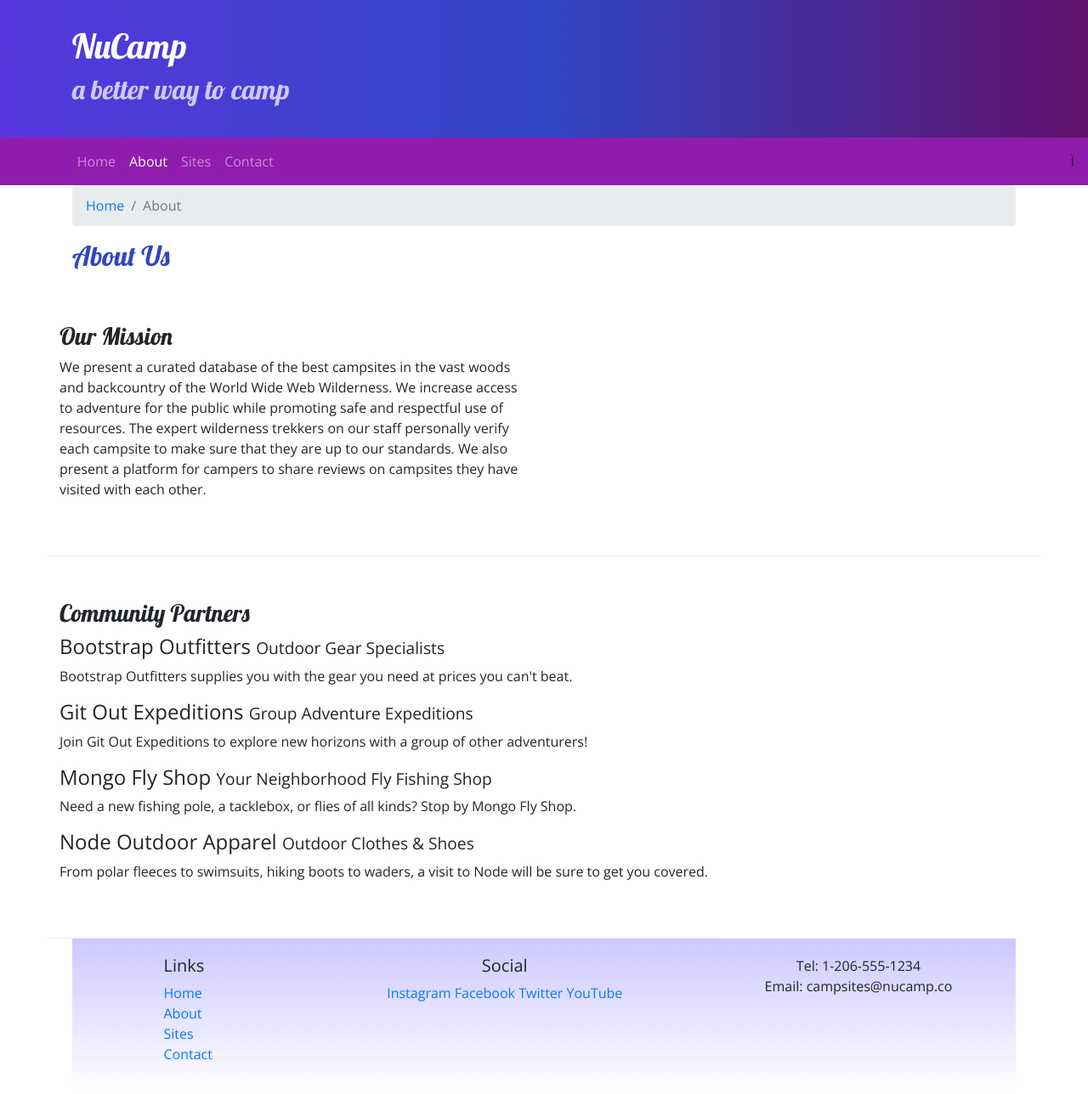
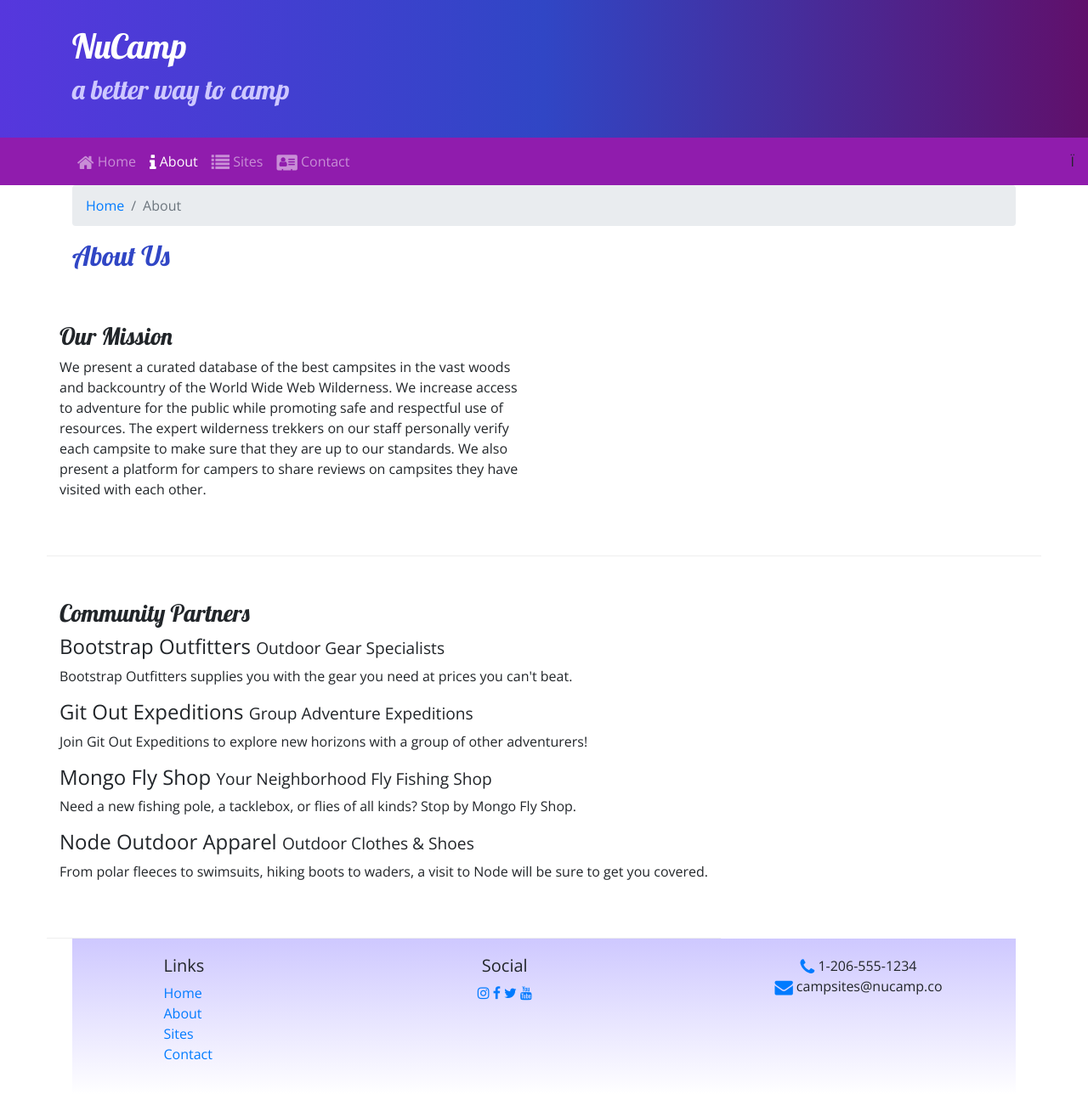
Before and after one commit to KrystalMadrinan/nucamp-bootstrap, a website: page aboutus.html in a window 1280 px wide. Shown: the whole page at 85% size. Drawn offline with nearby package versions, Linux system fonts and the light colour scheme.

Commit message:
Icon Fonts

```diff
--- a/aboutus.html
+++ b/aboutus.html
@@ -10,6 +10,7 @@
     <link rel="stylesheet" href="node_modules/bootstrap/dist/css/bootstrap.min.css" />
 
     <!-- Additional CSS need to be after Bootstrap -->
+    <link rel="stylesheet" href="node_modules/font-awesome/css/font-awesome.min.css" />
     <link rel="stylesheet" href="https://fonts.googleapis.com/css?family=Lobster|Open+Sans" />
     <link rel="stylesheet" href="css/styles.css">
 
@@ -38,10 +39,13 @@
 
             <div class="collapse navbar-collapse" id="nucampNavbar">
                 <ul class="navbar-nav">
-                    <li class="nav-item"><a class="nav-link" href="index.html">Home</a></li>
-                    <li class="nav-item active"><a class="nav-link" href="#">About</a></li>
-                    <li class="nav-item"><a class="nav-link" href="#">Sites</a></li>
-                    <li class="nav-item"><a class="nav-link" href="#">Contact</a></li>
+                    <li class="nav-item"><a class="nav-link" href="index.html"><i class="fa fa-home fa-lg"></i> Home</a>
+                    </li>
+                    <li class="nav-item active"><a class="nav-link" href="#"><i class="fa fa-info fa-lg"></i>
+                            About</a></li>
+                    <li class="nav-item"><a class="nav-link" href="#"><i class="fa fa-list fa-lg"></i> Sites</a></li>
+                    <li class="nav-item"><a class="nav-link" href="#"><i class="fa fa-address-card fa-lg"></i>
+                            Contact</a></li>
                 </ul>
             </div>
         </div>Ï
@@ -87,11 +91,13 @@
                         adventurers!</p>
                     <h4>Mongo Fly Shop <small>Your Neighborhood Fly Fishing Shop</small></h4>
 
-                <p class="d-none d-sm-block">Need a new fishing pole, a tacklebox, or flies of all kinds? Stop by Mongo
+                    <p class="d-none d-sm-block">Need a new fishing pole, a tacklebox, or flies of all kinds? Stop by
+                        Mongo
                         Fly Shop.</p>
 
                     <h4>Node Outdoor Apparel <small>Outdoor Clothes & Shoes</small></h4>
-                <p class="d-none d-sm-block"> From polar fleeces to swimsuits, hiking boots to waders, a visit to Node
+                    <p class="d-none d-sm-block"> From polar fleeces to swimsuits, hiking boots to waders, a visit to
+                        Node
                         will be sure to get
                         you
                         covered.</p>
@@ -114,14 +120,14 @@
                     </div>
                     <div class="col-6 col-sm-5 text-center">
                         <h5>Social</h5>
-                    <a href="http://instagram.com/">Instagram</a>
-                    <a href="http://facebook.com/">Facebook</a>
-                    <a href="http://twitter.com/">Twitter</a>
-                    <a href="http://youtube.com/">YouTube</a>
+                        <a href="http://instagram.com/"><i class="fa fa-instagram"></i></a>
+                        <a href="http://facebook.com/"><i class="fa fa-facebook"></i></a>
+                        <a href="http://twitter.com/"><i class="fa fa-twitter"></i></a>
+                        <a href="http://youtube.com/"><i class="fa fa-youtube"></i></a>
                     </div>
                     <div class="col-sm-4 text-center">
-                    Tel: 1-206-555-1234<br />
-                    Email: campsites@nucamp.co
+                        <i class="fa fa-phone fa-lg text-primary"></i> 1-206-555-1234<br />
+                        <i class="fa fa-envelope fa-lg text-primary"></i> campsites@nucamp.co
                     </div>
                 </div>
             </div>
--- a/package.json
+++ b/package.json
@@ -15,6 +15,7 @@
   },
   "dependencies": {
     "bootstrap": "^4.5.0",
+    "font-awesome": "^4.7.0",
     "jquery": "^3.5.1",
     "popper.js": "^1.16.1"
   }
```
Also changed, not shown: index.html (+16 -10 lines), 1 other file. Lines whose indentation alone changed are shown as unchanged.
